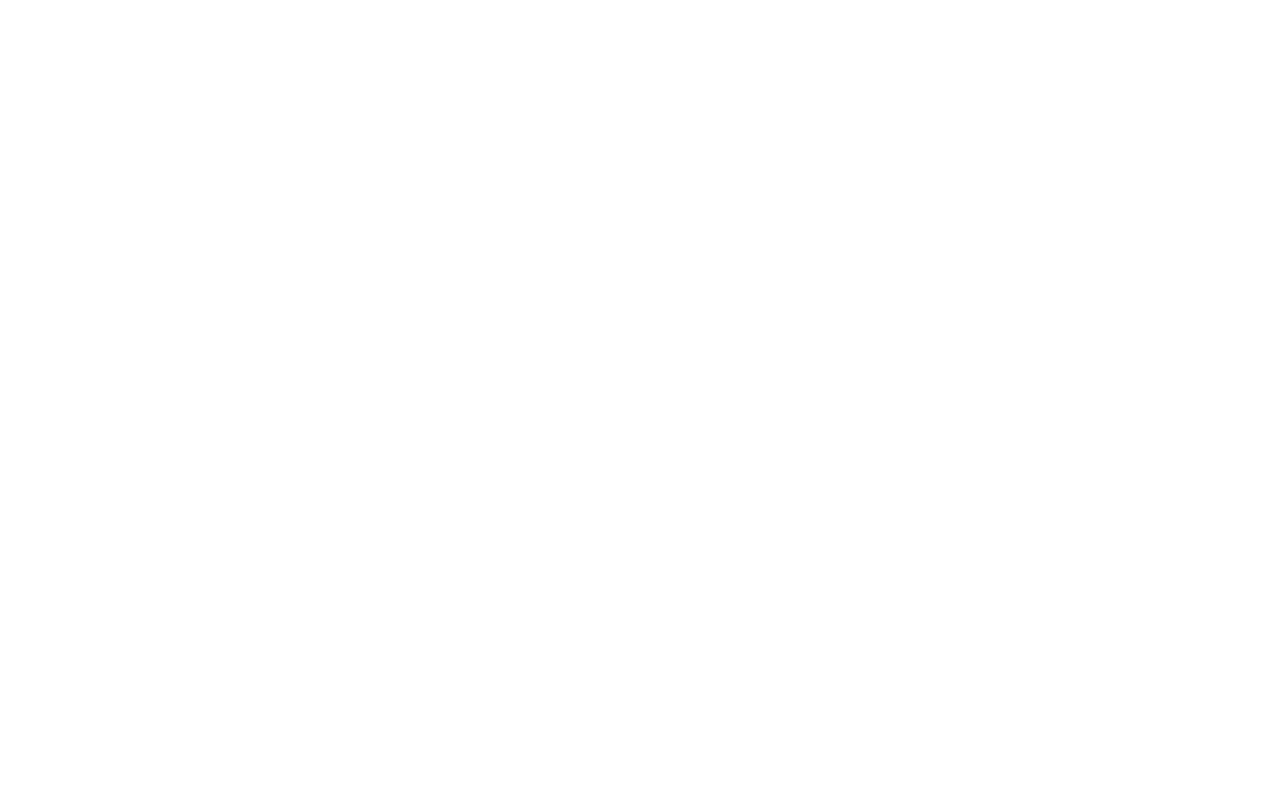
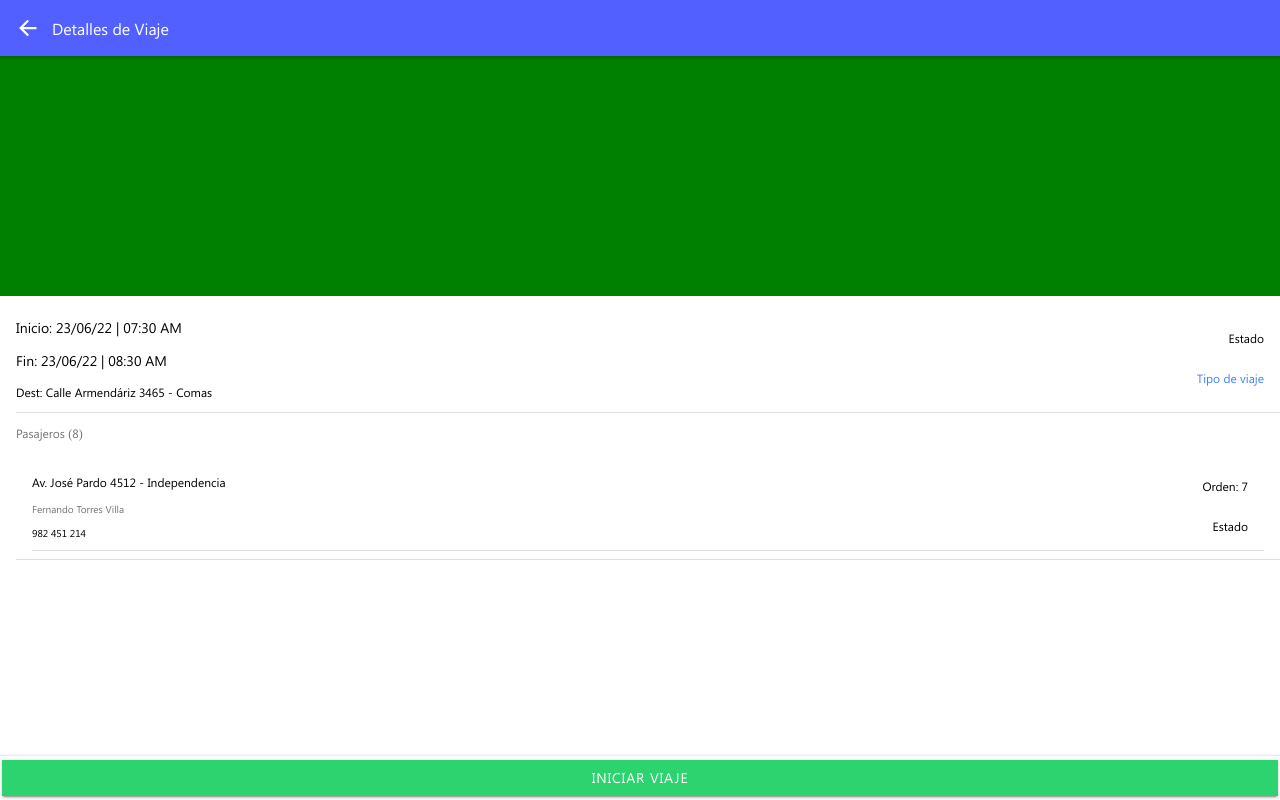
Before and after one commit to ssssshel/balatPeruApp, a React (Create React App) app: page /trip/1/1 in a window 1280 px wide. Built offline with nearby package versions, Linux system fonts and the light colour scheme.

Commit message:
added individual product menu

```diff
--- a/src/App.tsx
+++ b/src/App.tsx
@@ -27,6 +27,9 @@
 
 /* Theme variables */
 // import './theme/variables.css';
+
+// MainCSS
+import './theme/main.css';
 
 setupIonicReact();
 
--- /dev/null
+++ b/src/pages/individualTripMenu/IndividualTripMenu.css
@@ -0,0 +1,48 @@
+.mapContainer {
+  width: 100%;
+  height: 30vh;
+  background-color: green;
+}
+
+.passengersNumber {
+  font-size: 12px;
+  color: #747474;
+}
+
+.passengersListContainer {
+  width: 100%;
+}
+
+.leftItemSection {
+  width: 75%;
+}
+
+.rightItemSection {
+  width: 25%;
+  display: flex;
+  flex-direction: column;
+  align-items: flex-end;
+}
+
+.passengerAddress {
+  font-size: 12px;
+}
+
+.passengerName,
+.passengerNumber {
+  font-size: 10px;
+}
+
+.passengerName {
+  color: #747474;
+}
+
+.passengerOrder,
+.passengerState {
+  font-size: 12px;
+}
+
+.footer {
+  position: fixed;
+  bottom: 0;
+}
--- a/src/pages/individualTripMenu/IndividualTripMenu.tsx
+++ b/src/pages/individualTripMenu/IndividualTripMenu.tsx
@@ -1,9 +1,69 @@
-import { IonPage } from "@ionic/react"
+import { IonBackButton, IonButton, IonButtons, IonContent, IonFooter, IonHeader, IonIcon, IonItem, IonItemOption, IonItemOptions, IonItemSliding, IonList, IonPage, IonText, IonToolbar } from "@ionic/react"
+import { person } from 'ionicons/icons'
+
+import './IndividualTripMenu.css'
 
 const IndividualTripMenu: React.FC = () => {
   return (
     <IonPage>
+      <IonHeader>
+        <IonToolbar color={"tertiary"}>
+          <IonButtons slot="start" >
+            <IonBackButton defaultHref="/" />
+          </IonButtons>
+          <p>Detalles de Viaje</p>
+        </IonToolbar>
+        <IonContent scrollY fullscreen>
+          <div className="mapContainer">
 
+          </div>
+          <IonList>
+            <IonItem >
+              <div className="leftItemSection">
+                <p className="date">Inicio: 23/06/22 | 07:30 AM</p>
+                <p className="date">Fin: 23/06/22 | 08:30 AM</p>
+                <p className="address">Dest: Calle Armendáriz 3465 - Comas</p>
+              </div>
+              <div className="rightItemSection">
+                <IonText color={"black"}><p className="state">Estado</p></IonText>
+                <IonText color={"primary"}><p className="type">Tipo de viaje</p></IonText>
+              </div>
+            </IonItem>
+
+            <IonItem >
+              <div className="passengersListContainer" >
+
+                <p className="passengersNumber">Pasajeros (8)</p>
+
+                <IonList>
+                  <IonItemSliding>
+                    <IonItemOptions>
+                      <IonItemOption color={"success"}>Iniciar</IonItemOption>
+                      <IonItemOption color={"light"}>Llamar</IonItemOption>
+                      <IonItemOption color={"tertiary"}>Estado</IonItemOption>
+                    </IonItemOptions>
+                    <IonItem>
+                      <div className="leftItemSection">
+                        <p className="passengerAddress">Av. José Pardo 4512 - Independencia</p>
+                        <p className="passengerName">Fernando Torres Villa</p>
+                        <p className="passengerNumber">982 451 214</p>
+                      </div>
+                      <div className="rightItemSection">
+                        <p className="passengerOrder">Orden: 7</p>
+                        <IonText color={"black"}><p className="passengerState">Estado</p></IonText>
+                      </div>
+                    </IonItem>
+                  </IonItemSliding>
+                </IonList>
+              </div>
+            </IonItem>
+          </IonList>
+        </IonContent>
+
+        <IonFooter class="footer" >
+          <IonButton expand="full" color={"success"}>Iniciar Viaje</IonButton>
+        </IonFooter>
+      </IonHeader>
     </IonPage>
   )
 }
--- a/src/pages/recoverPassword/RecoverPassword.tsx
+++ b/src/pages/recoverPassword/RecoverPassword.tsx
@@ -5,7 +5,7 @@
   return (
     <IonPage>
       <IonHeader>
-        <IonToolbar>
+        <IonToolbar color={"tertiary"}>
           <IonButtons slot="start">
             <IonBackButton defaultHref="/login" />
           </IonButtons>
--- a/src/pages/tripsMenu/PendingTrips.tsx
+++ b/src/pages/tripsMenu/PendingTrips.tsx
@@ -20,14 +20,14 @@
             <IonItemOptions side="end">
               <IonItemOption routerLink="/trip" color={"success"}>Ver</IonItemOption>
             </IonItemOptions>
-            <IonItem className="item">
+            <IonItem >
 
-              <div className="left">
+              <div className="leftItemSection">
                 <p className="date">23/06/22 | 07:30 AM - 8:30 AM</p>
                 <p className="car">Suzuki APV 2020 | DF7-540</p>
                 <p className="address">Calle Armendáriz 3465 - Comas</p>
               </div>
-              <div className="right">
+              <div className="rightItemSection">
                 <div className="passengers"><IonIcon className="icon" icon={person} /> <p>8</p></div>
                 <IonText color={"black"}><p className="state">Estado</p></IonText>
                 <IonText color={"primary"}><p className="type">Tipo de viaje</p></IonText>
--- a/src/pages/tripsMenu/PreviousTrips.tsx
+++ b/src/pages/tripsMenu/PreviousTrips.tsx
@@ -19,14 +19,14 @@
             <IonItemOptions side="end">
               <IonItemOption routerLink="/trip" color={"success"}>Ver</IonItemOption>
             </IonItemOptions>
-            <IonItem className="item">
+            <IonItem >
 
-              <div className="left">
+              <div className="leftItemSection">
                 <p className="date">23/06/22 | 07:30 AM - 8:30 AM</p>
                 <p className="car">Suzuki APV 2020 | DF7-540</p>
                 <p className="address">Calle Armendáriz 3465 - Comas</p>
               </div>
-              <div className="right">
+              <div className="rightItemSection">
                 <div className="passengers"><IonIcon className="icon" icon={person} /> <p>8</p></div>
                 <IonText color={"black"}><p className="state">Estado</p></IonText>
                 <IonText color={"primary"}><p className="type">Tipo de viaje</p></IonText>
--- a/src/pages/tripsMenu/TripsMenu.css
+++ b/src/pages/tripsMenu/TripsMenu.css
@@ -4,7 +4,7 @@
   justify-content: space-around;
 } */
 
-.item {
+.itemTripsMenu {
   width: 100%;
   display: flex;
   flex-direction: row;
@@ -24,15 +24,16 @@
   font-size: 12px;
 }
 
-.left {
+.leftItemSection {
   width: 75%;
 }
 
-.right {
+.rightItemSection {
   width: 25%;
   display: flex;
   flex-direction: column;
   align-items: flex-end;
+  justify-content: space-between;
 }
 
 .passengers {
--- /dev/null
+++ b/src/theme/main.css
@@ -0,0 +1,8 @@
+@font-face {
+  font-family: "SegoeUI";
+  src: url("../../public/assets/fonts/Segoe UI.ttf");
+}
+
+* {
+  font-family: "SegoeUI";
+}
```
Also changed, not shown: public/assets/fonts/Segoe UI.ttf (added).
